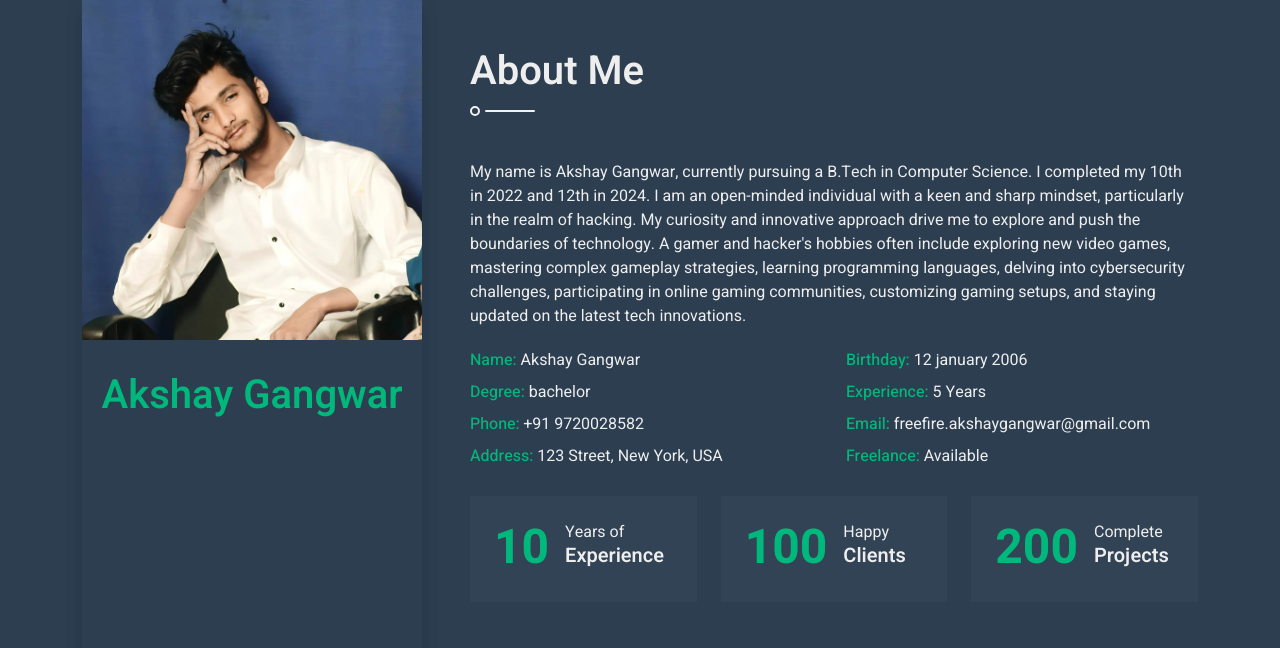
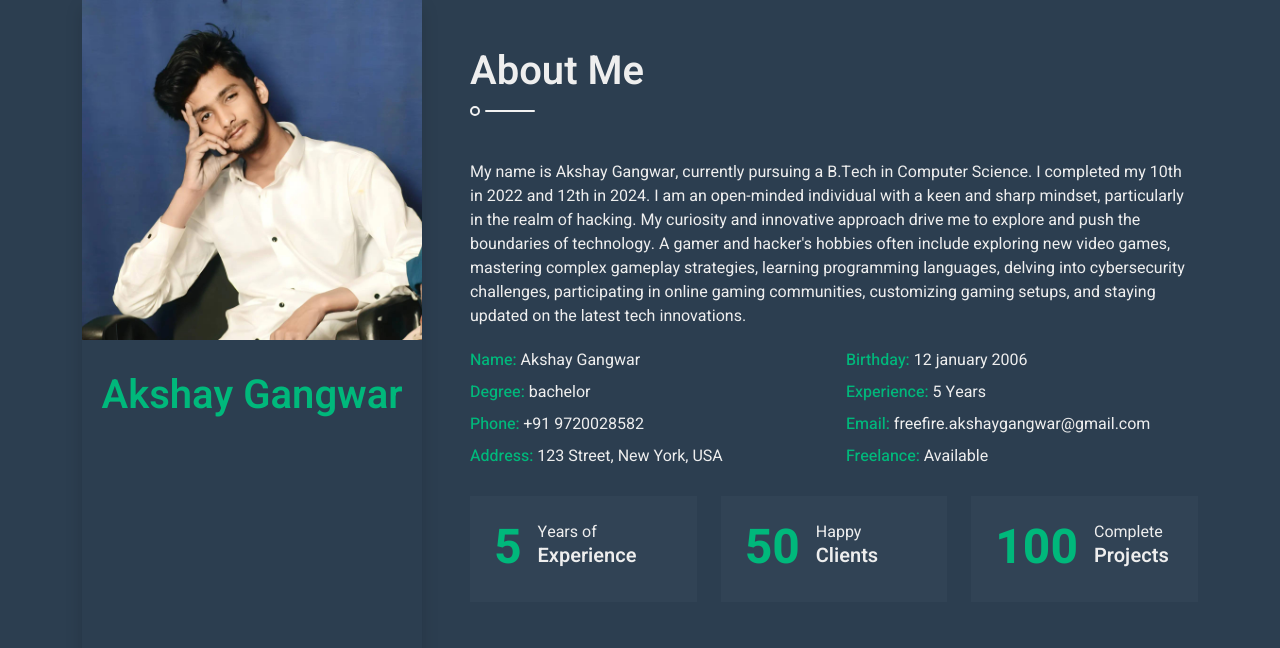
Before and after one commit to akshayxt/me, a plain HTML site: page index.html in a window 1280 px wide. Shown: the top 648 px of the page. Drawn offline with nearby package versions, Linux system fonts and the light colour scheme; a script that the page names is missing.

Commit message:
Update index.html

```diff
--- a/index.html
+++ b/index.html
@@ -99,7 +99,7 @@
                     <div class="row g-4">
                         <div class="col-md-4 col-lg-6 col-xl-4">
                             <div class="d-flex bg-secondary p-4">
-                                <h1 class="flex-shrink-0 display-5 text-primary mb-0" data-toggle="counter-up">10</h1>
+                                <h1 class="flex-shrink-0 display-5 text-primary mb-0" data-toggle="counter-up">5</h1>
                                 <div class="ps-3">
                                     <p class="mb-0">Years of</p>
                                     <h5 class="mb-0">Experience</h5>
@@ -108,7 +108,7 @@
                         </div>
                         <div class="col-md-4 col-lg-6 col-xl-4">
                             <div class="d-flex bg-secondary p-4">
-                                <h1 class="flex-shrink-0 display-5 text-primary mb-0" data-toggle="counter-up">100</h1>
+                                <h1 class="flex-shrink-0 display-5 text-primary mb-0" data-toggle="counter-up">50</h1>
                                 <div class="ps-3">
                                     <p class="mb-0">Happy</p>
                                     <h5 class="mb-0">Clients</h5>
@@ -117,7 +117,7 @@
                         </div>
                         <div class="col-md-4 col-lg-6 col-xl-4">
                             <div class="d-flex bg-secondary p-4">
-                                <h1 class="flex-shrink-0 display-5 text-primary mb-0" data-toggle="counter-up">200</h1>
+                                <h1 class="flex-shrink-0 display-5 text-primary mb-0" data-toggle="counter-up">100</h1>
                                 <div class="ps-3">
                                     <p class="mb-0">Complete</p>
                                     <h5 class="mb-0">Projects</h5>
```
